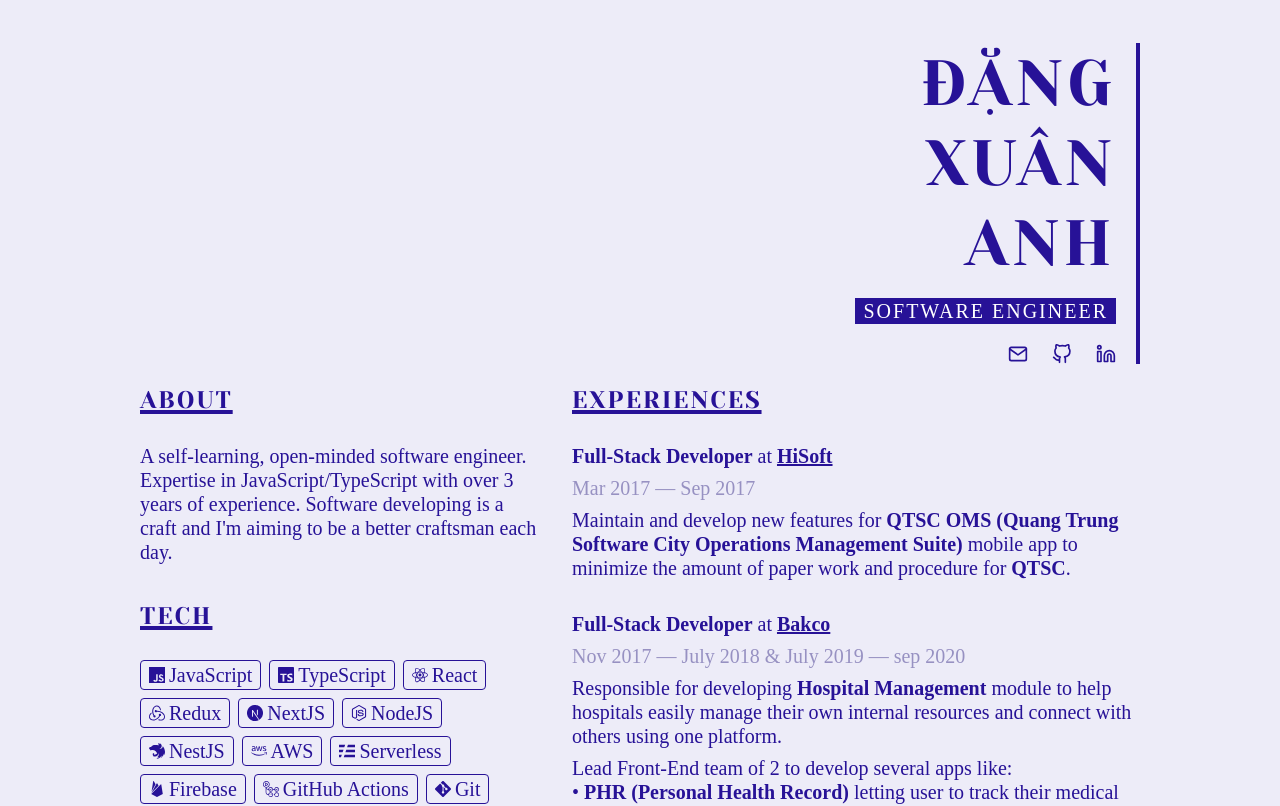
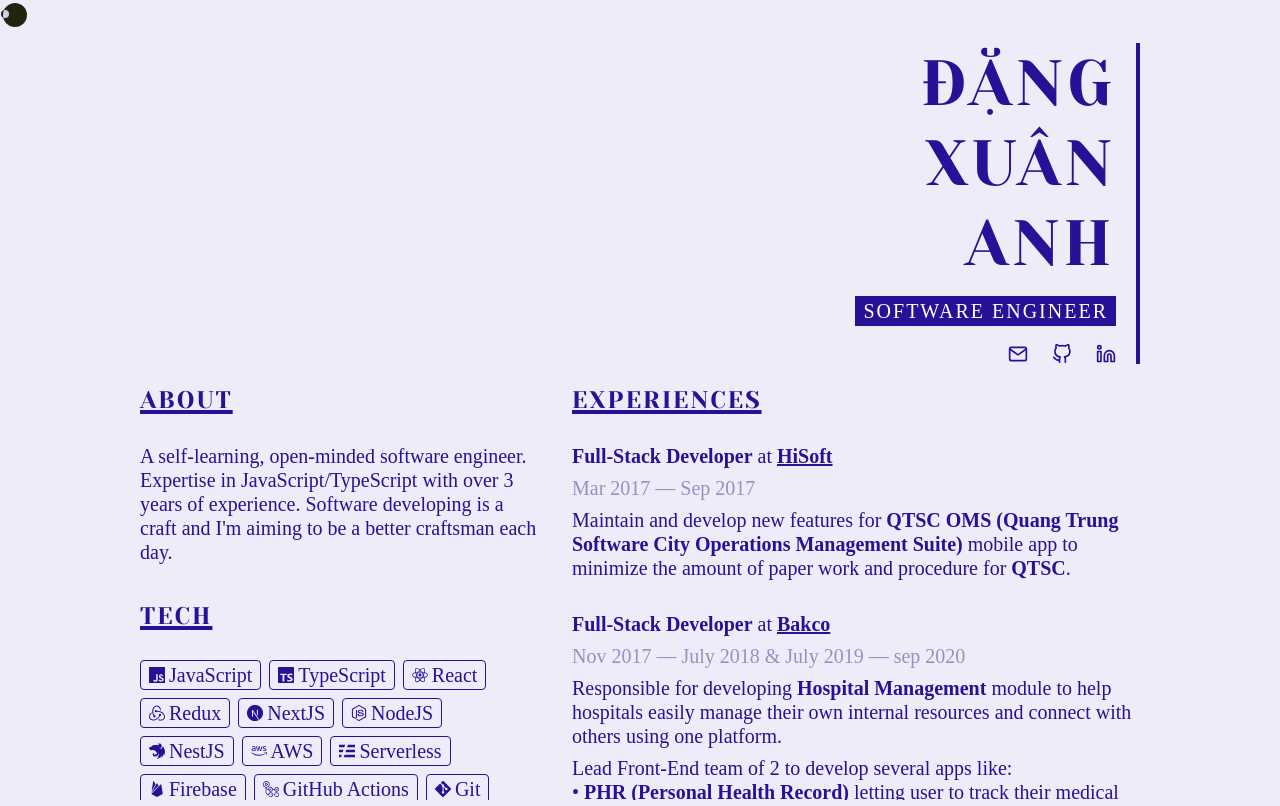
Before and after one commit to dxanh97/dxanh97-dep, a Next.js app: page / in a window 1280 px wide. Shown: the top 806 px of the page. Built offline with nearby package versions, Linux system fonts and the light colour scheme; a web font is replaced by a local one.

Commit message:
feat: add fancy cursor

```diff
--- /dev/null
+++ b/components/Cursor.tsx
@@ -0,0 +1,58 @@
+import React, { useEffect, useRef, useState } from 'react';
+import { gsap } from 'gsap';
+
+import css from '../styles/Cursor.module.scss';
+
+const Cursor: React.FC = () => {
+  const $bigCursor = useRef<HTMLDivElement>(null);
+  const $smallCursor = useRef<HTMLDivElement>(null);
+  const isMouseOnScreen = useRef(false);
+
+  useEffect(() => {
+    document.body.addEventListener('mousemove', (e) => {
+      if (
+        !isMouseOnScreen.current &&
+        $bigCursor.current?.style &&
+        $smallCursor.current?.style
+      ) {
+        $bigCursor.current.style.opacity = '1';
+        $smallCursor.current.style.opacity = '1';
+        isMouseOnScreen.current = true;
+      }
+      gsap.to($bigCursor.current, 0.45, {
+        x: e.pageX - 15,
+        y: e.pageY - 15,
+      });
+      gsap.to($smallCursor.current, 0.1, {
+        x: e.pageX - 5,
+        y: e.pageY - 12,
+      });
+    });
+
+    document.body.addEventListener('mouseleave', () => {
+      isMouseOnScreen.current = false;
+      if ($bigCursor.current?.style && $smallCursor.current?.style) {
+        $bigCursor.current.style.opacity = '0';
+        $smallCursor.current.style.opacity = '0';
+      }
+    });
+  }, []);
+
+  return (
+    <div className={css['cursor-wrapper']}>
+      <div ref={$bigCursor} className={css['cursor']}>
+        <svg height="30" width="30">
+          <circle cx="15" cy="15" r="12" strokeWidth="0"></circle>
+        </svg>
+      </div>
+
+      <div ref={$smallCursor} className={css['cursor']}>
+        <svg height="10" width="10">
+          <circle cx="5" cy="5" r="4" strokeWidth="0"></circle>
+        </svg>
+      </div>
+    </div>
+  );
+};
+
+export default Cursor;
--- a/package.json
+++ b/package.json
@@ -9,6 +9,7 @@
     "lint": "next lint"
   },
   "dependencies": {
+    "gsap": "^3.9.1",
     "next": "12.1.0",
     "react": "17.0.2",
     "react-dom": "17.0.2",
--- a/pages/index.tsx
+++ b/pages/index.tsx
@@ -29,6 +29,7 @@ import {
 } from 'react-icons/ri';
 
 import css from '../styles/index.module.scss';
+import Cursor from '../components/Cursor';
 
 const contactList = [
   { href: 'mailto:dxanh97@gmail.com', icon: <FiMail /> },
@@ -195,10 +196,12 @@ const experiencesNode = (
 );
 
 const Home: NextPage = () => (
+  <div className={css['scroll-wrapper']}>
     <div className={css['wrapper']}>
       <Head>
         <title>{`<dxanh97 />`}</title>
       </Head>
+      <Cursor />
       <div className={css['top-section']}>{topSectionNode}</div>
       <div className={css['information-wrapper']}>
         <div>
@@ -229,6 +232,7 @@ const Home: NextPage = () => (
         </div>
       </div>
     </div>
+  </div>
 );
 
 export default Home;
--- /dev/null
+++ b/styles/Cursor.module.scss
@@ -0,0 +1,15 @@
+@import 'variables';
+
+.cursor-wrapper {
+  pointer-events: none;
+}
+.cursor {
+  position: fixed;
+  top: 0;
+  left: 0;
+  mix-blend-mode: exclusion;
+  z-index: 1000;
+  circle {
+    fill: $color-background;
+  }
+}
--- a/styles/global.scss
+++ b/styles/global.scss
@@ -1,5 +1,9 @@
 @import 'variables';
 
 body {
+  margin: 0;
   background: $color-background;
+  * {
+    cursor: none;
+  }
 }
--- a/styles/index.module.scss
+++ b/styles/index.module.scss
@@ -1,5 +1,8 @@
 @import 'variables';
 
+.scroll-wrapper {
+  height: 100vh;
+  overflow: auto;
   .wrapper {
     margin: auto;
     * {
@@ -28,7 +31,7 @@
         margin-bottom: 16px;
         text-transform: uppercase;
         span {
-        padding: 2px 8px;
+          padding: 4px 8px;
           letter-spacing: 2px;
           background: $color-primary;
           color: $color-white;
@@ -112,3 +115,4 @@
       }
     }
   }
+}
```
Also changed, not shown: 1 other file (tests, documents, lock files or other folders). Lines whose indentation alone changed are shown as unchanged.
